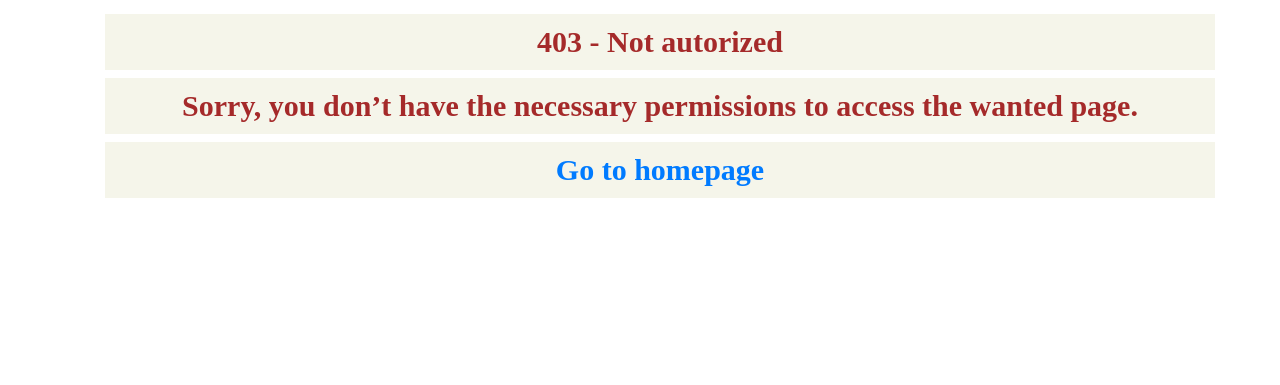
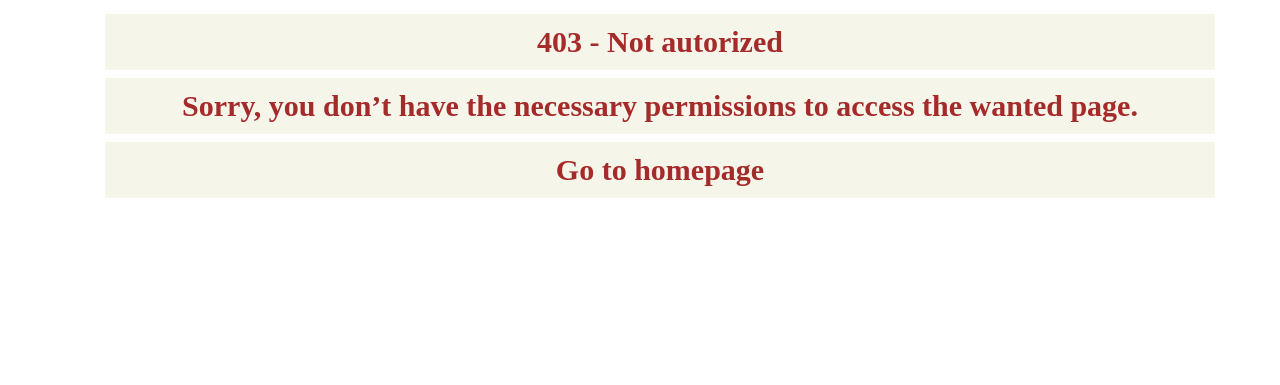
Before and after one commit to RubySrivastava/ms3-recipe, a Flask app: page /get_categories in a window 1280 px wide. Shown: the part 56-441 px from the top of the page. Run offline with Flask 2, Linux system fonts and the light colour scheme; some libraries are stand-ins or nearby versions.

Commit message:
Add link color attribute

```diff
--- a/static/css/style.css
+++ b/static/css/style.css
@@ -461,3 +461,9 @@ h5 {
 }
 }
 /*End Buttons*/
+
+/*Link*/
+a {
+    color: brown;
+}
+/*End Link*/
```
